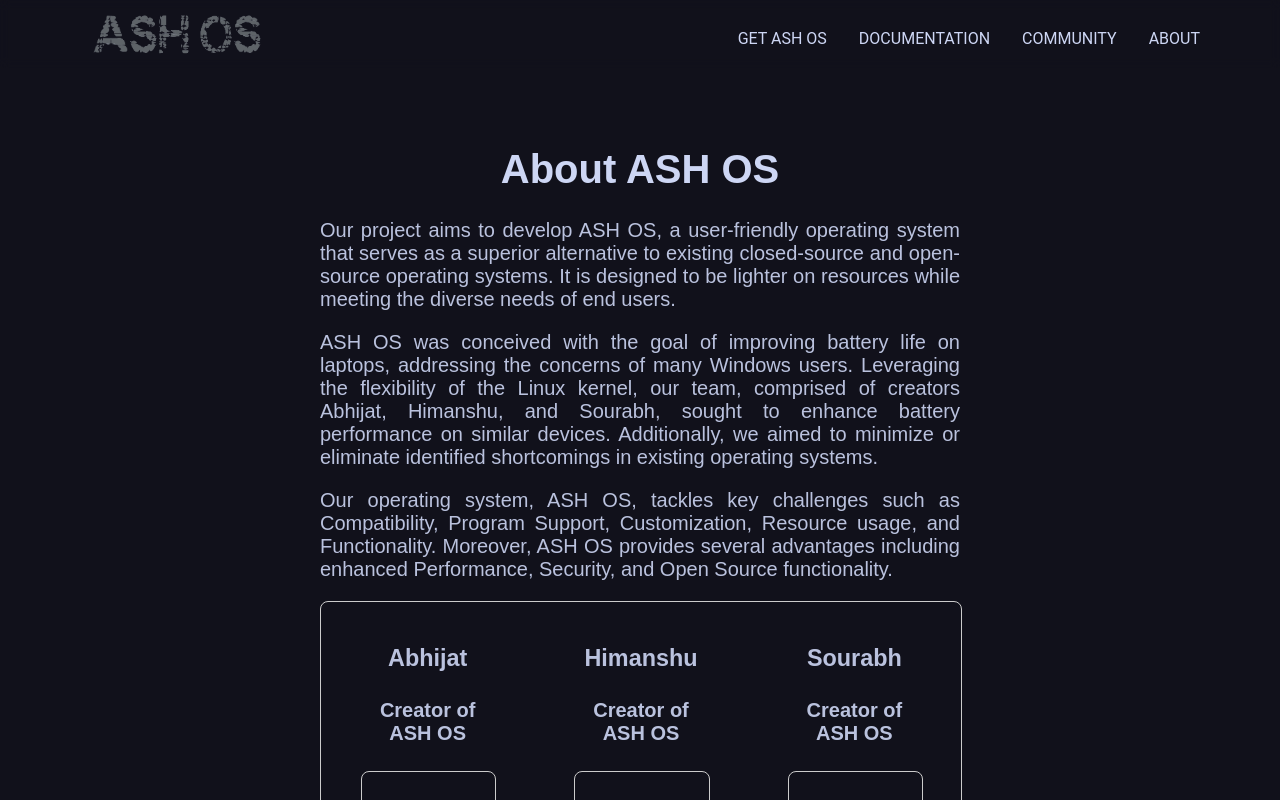
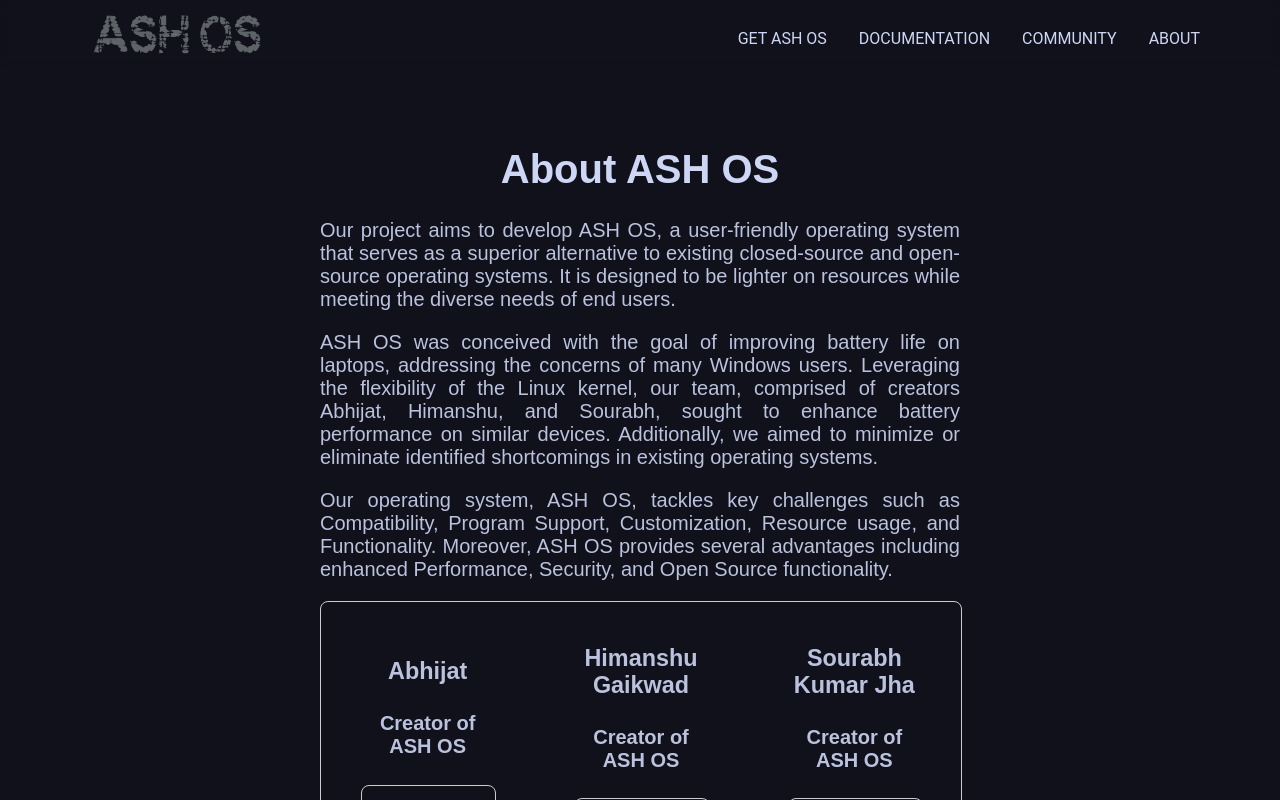
Before and after one commit to Abhijat-Abhijat/ashos, a React (Create React App) app: page /about in a window 1280 px wide. Shown: the top 800 px of the page. Built offline with nearby package versions, Linux system fonts and the light colour scheme.

Commit message:
Linkedin_updated

```diff
--- a/src/components/About.jsx
+++ b/src/components/About.jsx
@@ -37,17 +37,17 @@ function About() {
     {
       name: "Abhijat",
       description: "Creator of ASH OS",
-      github: "https://github.com/Abhijat-Abhijat",
+      linkedin: "https://www.linkedin.com/in/abhijat-profile/",
     },
     {
-      name: "Himanshu",
+      name: "Himanshu Gaikwad",
       description: "Creator of ASH OS",
-      github: "https://github.com/ghostx31",
+      linkedin: "https://www.linkedin.com/in/himanshu-gaikwad/",
     },
     {
-      name: "Sourabh",
+      name: "Sourabh Kumar Jha",
       description: "Creator of ASH OS",
-      github: "https://github.com/Abhijat-Abhijat",
+      linkedin: "https://www.linkedin.com/in/sourabh-kumar-jha/",
     },
   ];
 
@@ -81,7 +81,7 @@ function About() {
               <h3>{creator.name}</h3>
               <h4>{creator.description}</h4>
               <div style={creatorListStyle}>
-                <a href={creator.github}>
+                <a href={creator.linkedin}>
                   <h4>Connect</h4>
                 </a>
               </div>
```
